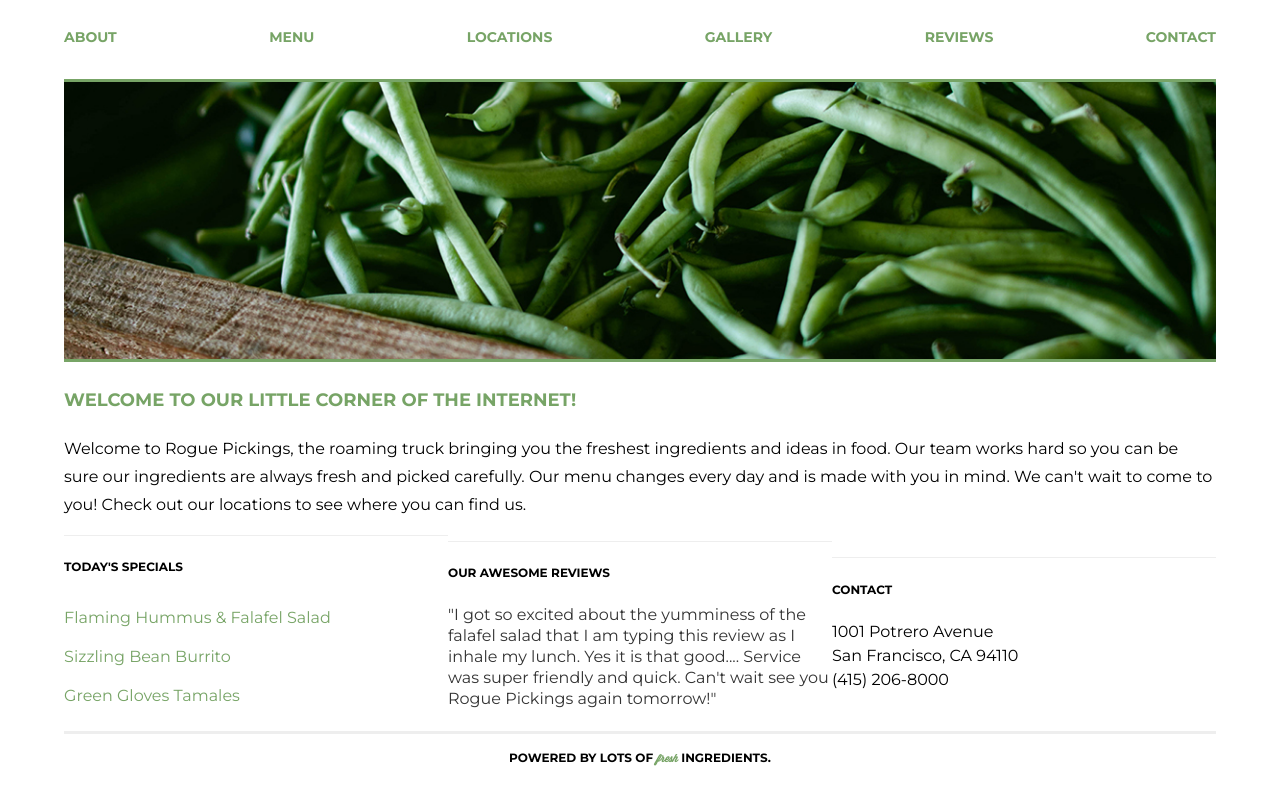
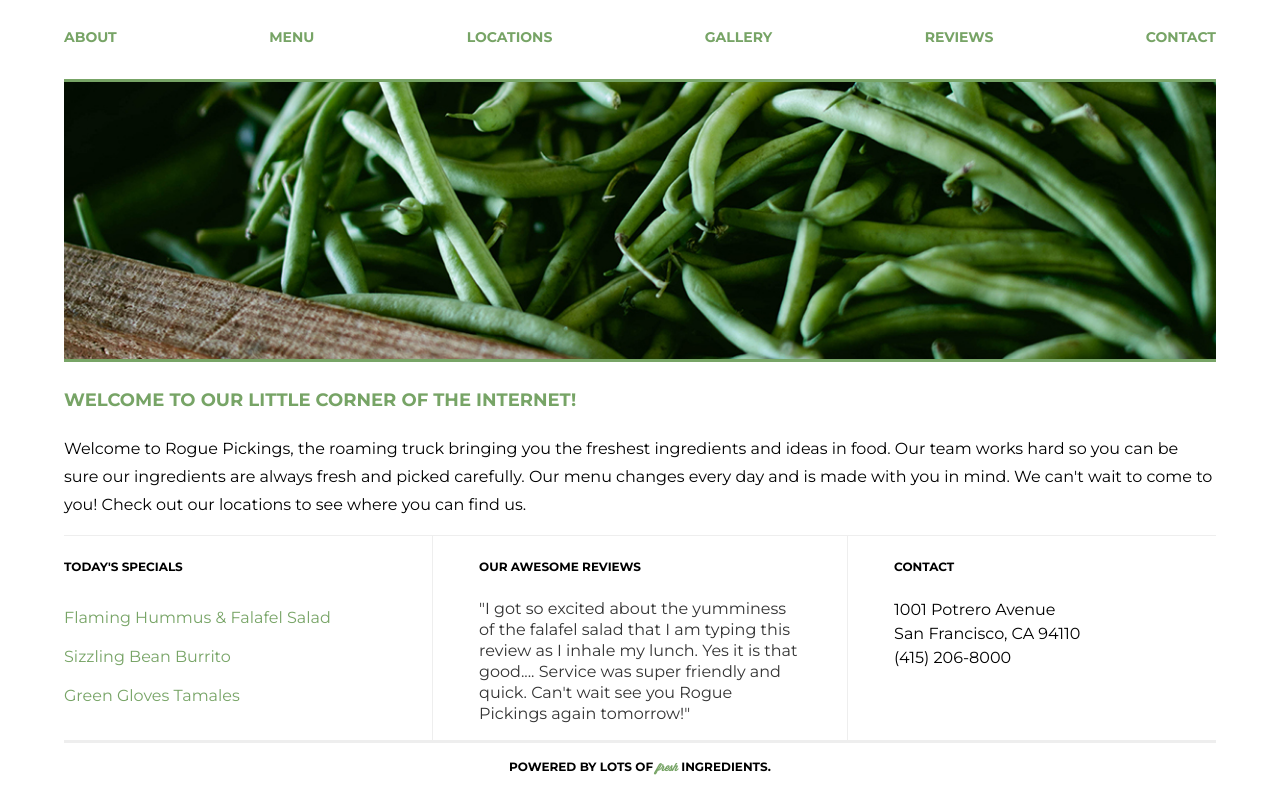
Before and after one commit to alecoad/206-rogue-pickings, a plain HTML site: page index.html in a window 1280 px wide. Shown: the part 109-899 px from the top of the page. Drawn offline with Linux system fonts and the light colour scheme.

Commit message:
Added media query for tablet version

```diff
--- a/css/main.css
+++ b/css/main.css
@@ -76,14 +76,14 @@ header nav {
 header nav ul {
 	margin: 0;
 	padding: 0;
+	text-align: center;
+	list-style-type: none;
 }
 header nav ul li {
 	text-transform: uppercase;
 	font-weight: 700;
 	font-size: 0.875em;
 	padding-bottom: 1.5em;
-	display: flex;
-	justify-content: center;
 }
 header nav ul li a{
 	text-decoration: none;
@@ -120,6 +120,7 @@ header nav ul li a{
 .section-three {
 	border-top: 1px solid #eee;
 	width: 100%;
+	flex-grow: 1;
 }
 
 .section-one h4,
@@ -168,19 +169,26 @@ footer span {
 /* ----------- Tablets larger than 768px wide ----------- */
 @media all and (min-width:768px) {
 	.bottom-section {
-
+		width: 100%;
+		align-items: flex-start;
+		justify-content: space-between;
 	}
 
 	.section-one {
-		width: 33.33%;
+		width: 25%;
+		padding-right: 4%;
 	}
 
 	.section-two {
-		width: 33.33%;
+		width: 25%;
+		padding: 0 4%;
+		border-left: 1px solid #eee;
+		border-right: 1px solid #eee;
 	}
 
 	.section-three {
-		width: 33.33%;
+		padding-left: 4%;
+		width: 25%;
 	}
 }
 
```
